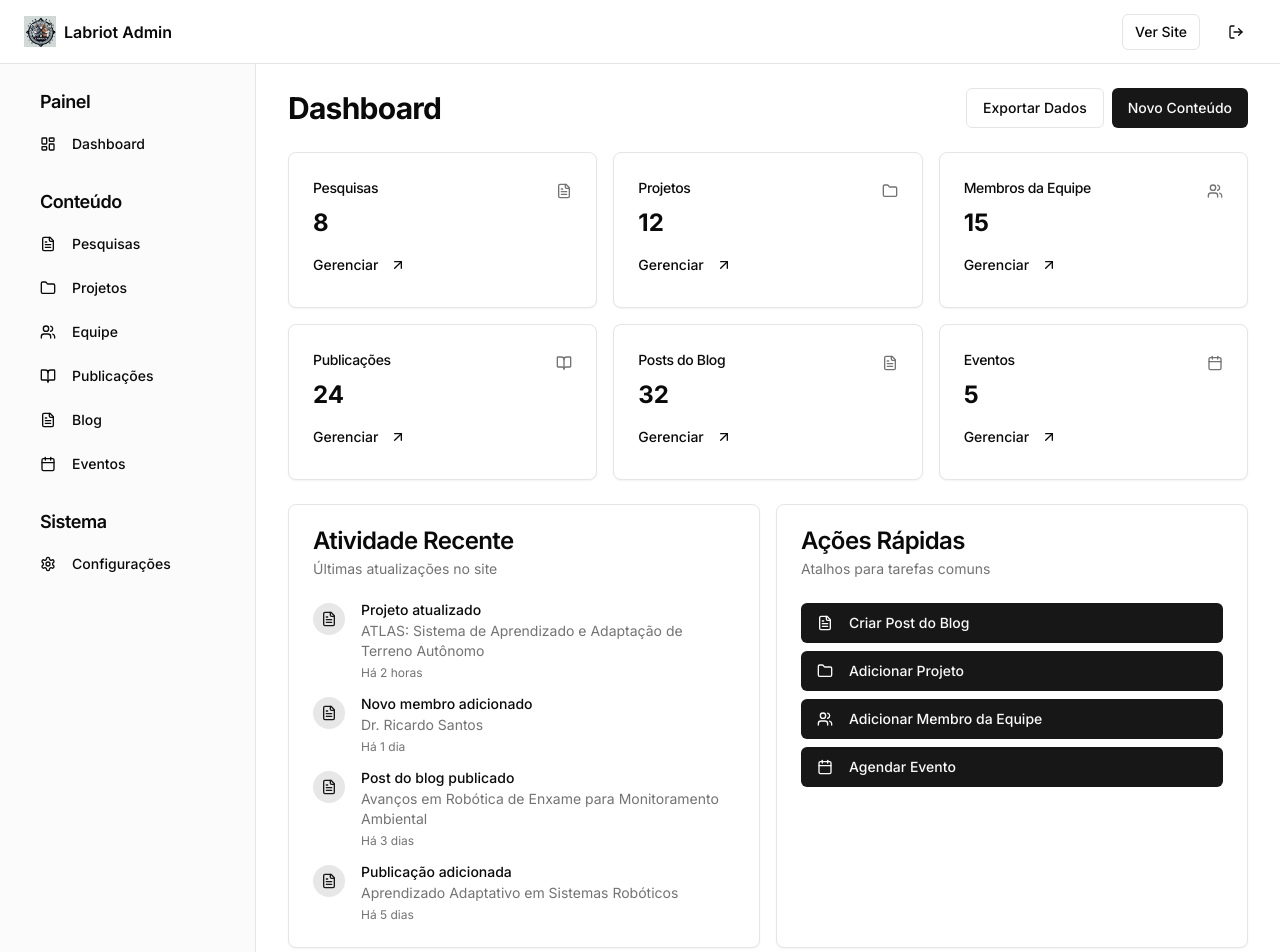
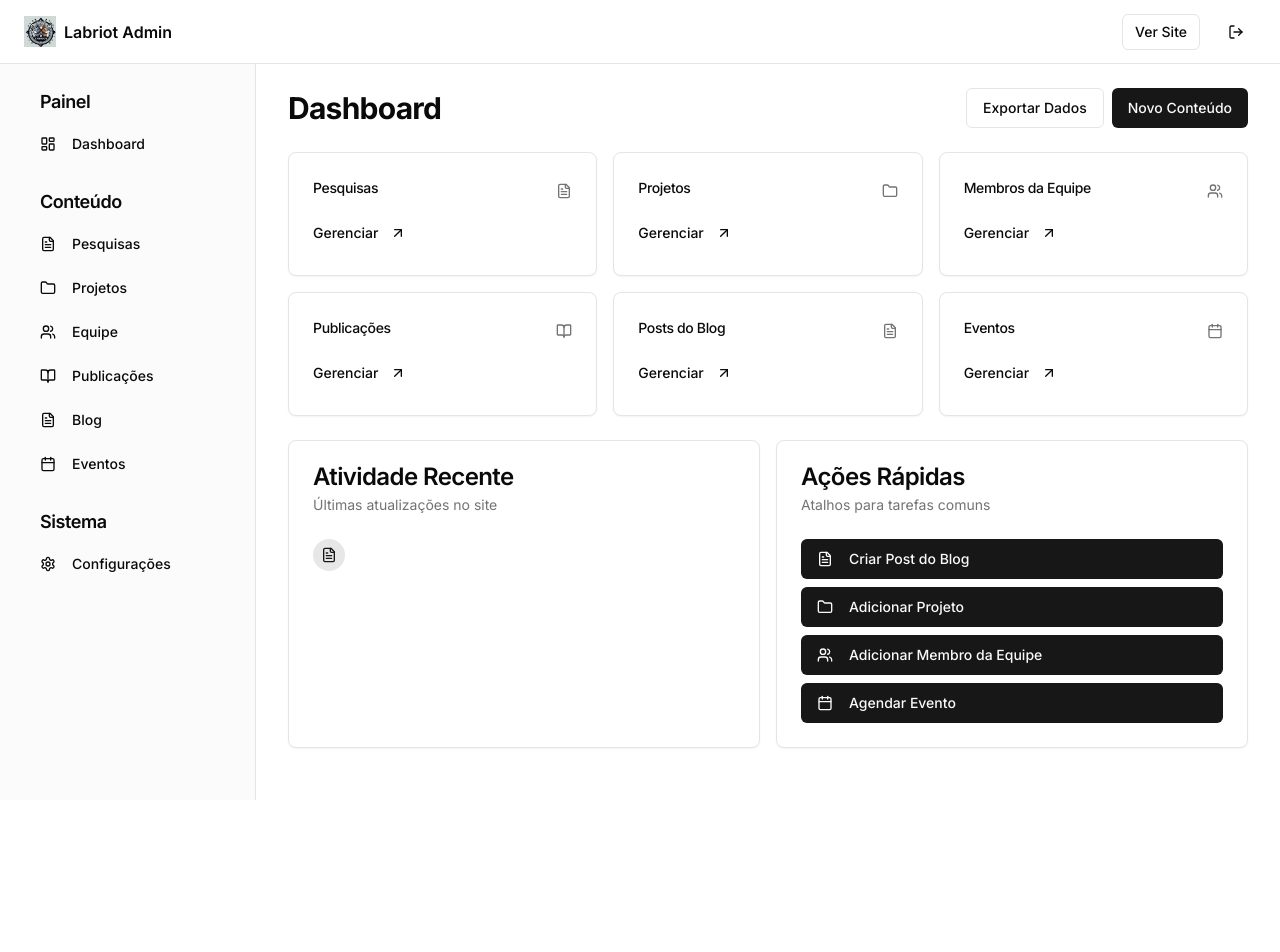
Before and after one commit to viniciushashizume/labriot-site, a Next.js app: page /admin in a window 1280 px wide. Shown: the top 952 px of the page. After the commit the page ends 800 px from the top, so only its background shows below. Built offline with nearby package versions, Linux system fonts and the light colour scheme.

Commit message:
fix: limpeza admin

```diff
--- a/app/admin/blog/page.tsx
+++ b/app/admin/blog/page.tsx
@@ -9,13 +9,13 @@ export default function BlogAdmin() {
   // Dados simulados de posts do blog
   const blogPosts = [
     {
-      id: 1,
-      title: "Avanço na Manipulação Robótica: Nova Tecnologia de Sensoriamento Tátil",
-      author: "Dra. Aisha Patel",
-      date: "15 de Março de 2023",
-      status: "Publicado",
+      id: -1,
+      title: "",
+      author: "",
+      date: "",
+      status: "",
       excerpt:
-        "Nossa equipe desenvolveu uma nova tecnologia de sensoriamento tátil que permite aos robôs manipular objetos delicados com precisão e sensibilidade sem precedentes.",
+        "",
     },
   ]
 
--- a/app/admin/page.tsx
+++ b/app/admin/page.tsx
@@ -6,27 +6,20 @@ import { Button } from "@/components/ui/button"
 export default function AdminDashboard() {
   // Dados simulados para o dashboard
   const stats = [
-    { title: "Pesquisas", value: "8", icon: FileText, link: "/admin/research" },
-    { title: "Projetos", value: "12", icon: Folder, link: "/admin/projects" },
-    { title: "Membros da Equipe", value: "15", icon: Users, link: "/admin/team" },
-    { title: "Publicações", value: "24", icon: BookOpen, link: "/admin/publications" },
-    { title: "Posts do Blog", value: "32", icon: FileText, link: "/admin/blog" },
-    { title: "Eventos", value: "5", icon: Calendar, link: "/admin/events" },
+    { title: "Pesquisas", value: '', icon: FileText, link: "/admin/research" },
+    { title: "Projetos", value: "", icon: Folder, link: "/admin/projects" },
+    { title: "Membros da Equipe", value: "", icon: Users, link: "/admin/team" },
+    { title: "Publicações", value: "", icon: BookOpen, link: "/admin/publications" },
+    { title: "Posts do Blog", value: "", icon: FileText, link: "/admin/blog" },
+    { title: "Eventos", value: "", icon: Calendar, link: "/admin/events" },
   ]
 
   const recentActivity = [
     {
-      action: "Projeto atualizado",
-      item: "ATLAS: Sistema de Aprendizado e Adaptação de Terreno Autônomo",
-      time: "Há 2 horas",
+      action: "",
+      item: "",
+      time: "",
     },
-    { action: "Novo membro adicionado", item: "Dr. Ricardo Santos", time: "Há 1 dia" },
-    {
-      action: "Post do blog publicado",
-      item: "Avanços em Robótica de Enxame para Monitoramento Ambiental",
-      time: "Há 3 dias",
-    },
-    { action: "Publicação adicionada", item: "Aprendizado Adaptativo em Sistemas Robóticos", time: "Há 5 dias" },
   ]
 
   return (
--- a/app/admin/publications/page.tsx
+++ b/app/admin/publications/page.tsx
@@ -10,34 +10,34 @@ export default function PublicationsAdmin() {
   // Dados simulados de publicações
   const publications2023 = [
     {
-      id: 1,
-      title: "Aprendizado Adaptativo em Sistemas Robóticos",
-      authors: "Chen, S., Johnson, M., & Patel, A.",
-      journal: "IEEE Transactions on Robotics",
-      year: "2023",
-      doi: "10.1109/TRO.2023.1234567",
+      id: -1,
+      title: "",
+      authors: "",
+      journal: "",
+      year: "",
+      doi: "",
     },
   ]
 
   const publications2022 = [
     {
-      id: 3,
-      title: "Percepção Multi-Modal para Manipulação Robótica",
-      authors: "Patel, A., Chen, S., & Johnson, M.",
-      journal: "Conference on Robot Learning (CoRL)",
-      year: "2022",
-      doi: "10.1007/CoRL.2022.9876543",
+      id: -1,
+      title: "",
+      authors: "",
+      journal: "",
+      year: "",
+      doi: "",
     },
   ]
 
   const publications2021 = [
     {
-      id: 5,
-      title: "Aprendizado por Reforço para Manipulação Robótica",
-      authors: "Johnson, M., & Chen, S.",
-      journal: "Neural Information Processing Systems (NeurIPS)",
-      year: "2021",
-      doi: "10.1007/NeurIPS.2021.3456789",
+      id: -1,
+      title: "",
+      authors: "",
+      journal: "",
+      year: "",
+      doi: "",
     }
   ]
 
--- a/app/admin/research/page.tsx
+++ b/app/admin/research/page.tsx
@@ -9,9 +9,9 @@ export default function ResearchAdmin() {
   const researchAreas = [
     {
       id: 1,
-      title: "Visão Computacional",
-      description: "Capacitando máquinas para interpretar e compreender informações visuais do mundo.",
-      topics: ["Detecção e Reconhecimento de Objetos", "Compreensão e Segmentação de Cenas", "SLAM Visual e Navegação"],
+      title: "",
+      description: "",
+      topics: [],
     }
   ]
 
```
